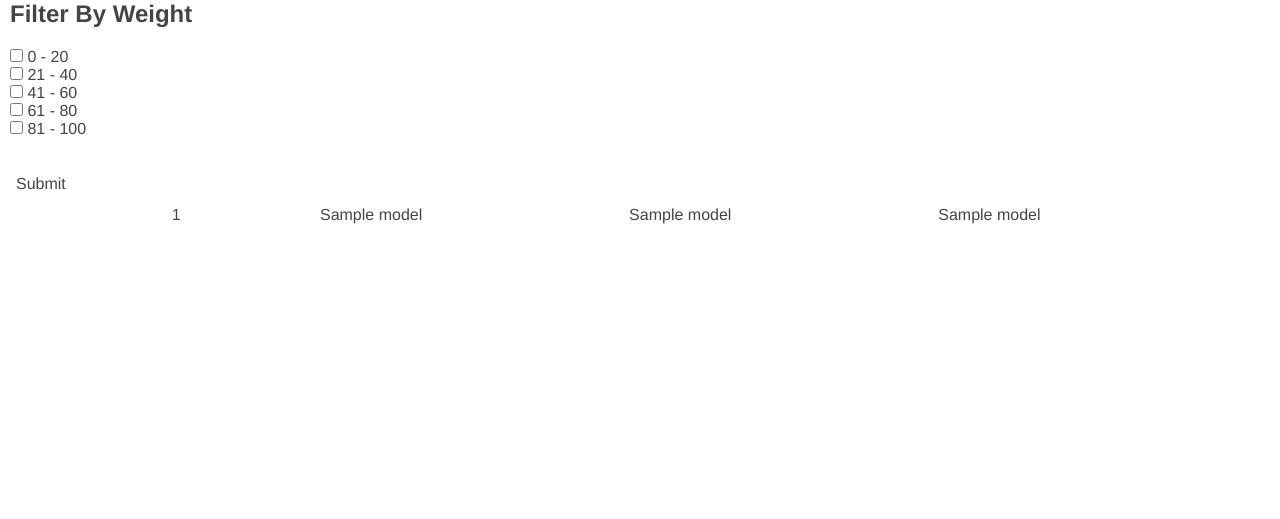
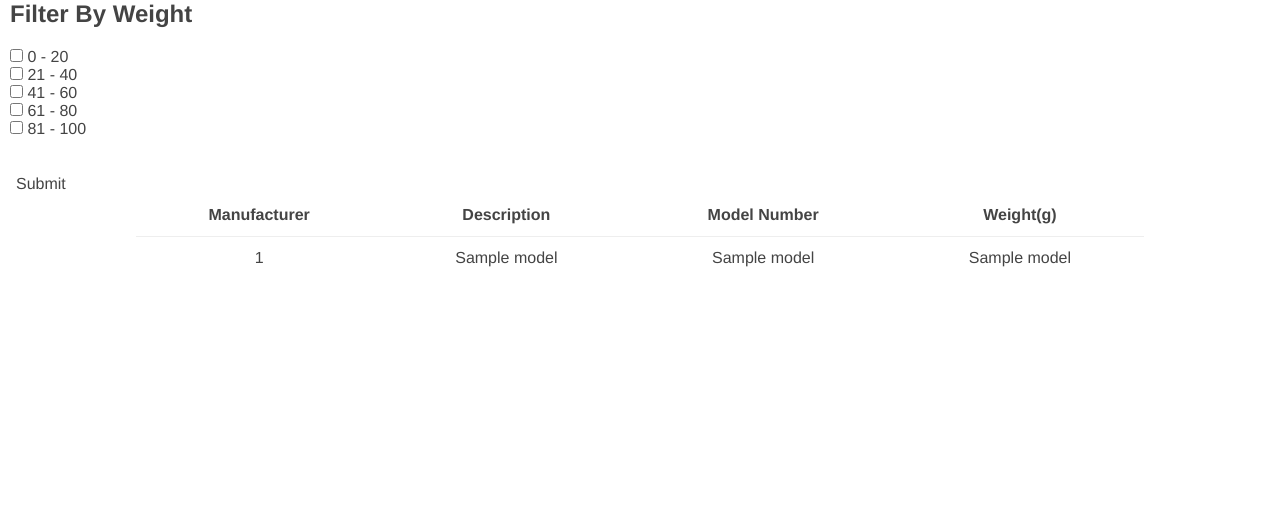
Before and after one commit to mospy26/Database-Application-Programming, a Flask app: template templates/tickboxModel.html in a window 1280 px wide. Shown: the part 223-742 px from the top of the page. Run offline with Flask 2, Linux system fonts and the light colour scheme; the template is opened without the code that fills it: most values are stand-ins (such as "Sample title", 1, 10 or a date in 2020); parts of the project's set-up code (start-up, migrations or seed data) failed here and were passed over.

Commit message:
small changes

```diff
--- a/routes.py
+++ b/routes.py
@@ -615,4 +615,4 @@ def filter():
     #    page['bar'] = False
     #    flash('No models with that keyword in description found!')
     #    models = {'models': []}
-    return render_template('models.html', models=models, page=page, session=session)
+        return render_template('models.html', models=models, page=page, session=session)
--- a/templates/tickboxModel.html
+++ b/templates/tickboxModel.html
@@ -4,7 +4,7 @@
         <h1 class="title">Models</h1>
             <h2> Filter By Weight</h2>
 
-                <table class="styled">
+            <table class="styled">
                 <form method='POST' action="{{url_for('filter')}}">
                 <input type="checkbox" name="weight" value="0"> 0 - 20 <br>
                     <input type="checkbox" name="weight" value="21"> 21 - 40 <br>
@@ -14,6 +14,20 @@
                 <br>
                     <input type="submit" value="Submit">
                 </form>
+
+            </tbody>
+        </table>
+
+        <table class="styled">
+            <thead>
+                <tr>
+                    <th>Manufacturer</th>
+                    <th>Description</th>
+                    <th>Model Number</th>
+                    <th>Weight(g)</th>
+                </tr>
+            </thead>
+            <tbody>
                 {% for model in models['models'] %}
                     <tr>
                         <td>{{ model[0] }}</td>
```
